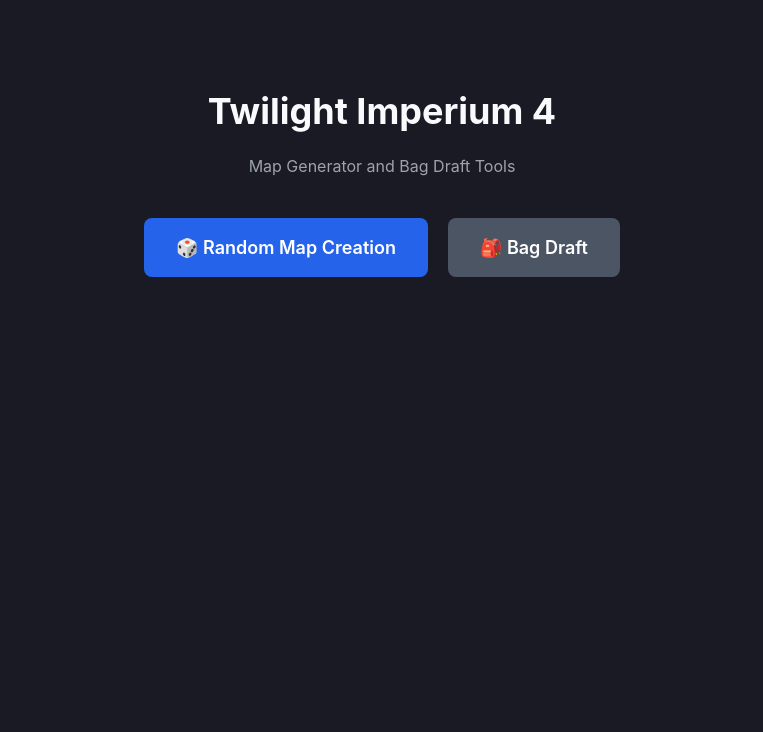
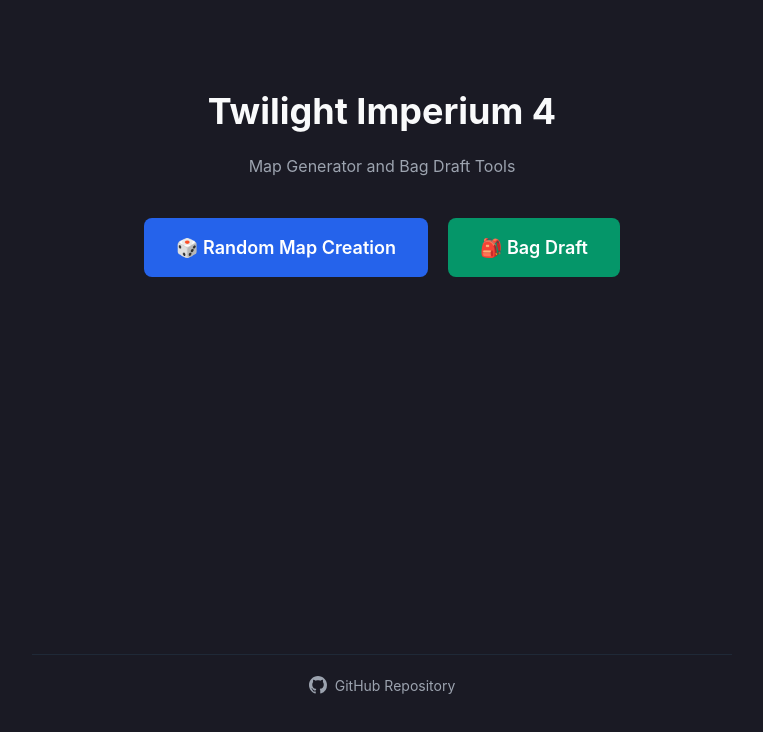
Before and after one commit to MidnightMist/ti4_bag_draft, a React (Vite) app in the folder client/: page / in a window 1280 px wide. Shown: the top 732 px of the page, without its empty margins (258-1021 px from the left). Built offline with nearby package versions, Linux system fonts and the light colour scheme.

Commit message:
style: update Home page layout for footer support
Restructured the Home component with flexbox to allow for a persistent footer at the bottom of the page.

```diff
--- a/client/src/App.jsx
+++ b/client/src/App.jsx
@@ -6,7 +6,8 @@
 
 function Home() {
   return (
-    <div style={{ padding: '60px 20px', textAlign: 'center', maxWidth: '700px', margin: '0 auto' }}>
+    <div style={{ padding: '60px 20px', textAlign: 'center', maxWidth: '700px', margin: '0 auto', display: 'flex', flexDirection: 'column', minHeight: '80vh', justifyContent: 'space-between' }}>
+      <div>
         <h1 style={{ fontSize: '36px', marginBottom: '12px', color: '#f9fafb' }}>
           Twilight Imperium 4
         </h1>
@@ -25,12 +26,37 @@
           </Link>
           <Link
             to="/draft"
-          style={{ ...buttonStyle, backgroundColor: '#4b5563' }}
-          onMouseEnter={(e) => e.target.style.backgroundColor = '#374151'}
-          onMouseLeave={(e) => e.target.style.backgroundColor = '#4b5563'}
+            style={{ ...buttonStyle, backgroundColor: '#059669' }}
+            onMouseEnter={(e) => e.target.style.backgroundColor = '#047857'}
+            onMouseLeave={(e) => e.target.style.backgroundColor = '#059669'}
           >
             🎒 Bag Draft
           </Link>
+        </div>
+      </div>
+
+      <div style={{ marginTop: '60px', paddingTop: '20px', borderTop: '1px solid #1f2937' }}>
+        <a
+          href="https://github.com/MidnightMist/ti4_bag_draft"
+          target="_blank"
+          rel="noopener noreferrer"
+          style={{
+            color: '#9ca3af',
+            textDecoration: 'none',
+            display: 'inline-flex',
+            alignItems: 'center',
+            gap: '8px',
+            fontSize: '14px',
+            transition: 'color 0.2s',
+          }}
+          onMouseEnter={(e) => e.currentTarget.style.color = '#f3f4f6'}
+          onMouseLeave={(e) => e.currentTarget.style.color = '#9ca3af'}
+        >
+          <svg height="18" width="18" viewBox="0 0 16 16" fill="currentColor" style={{ display: 'inline-block', verticalAlign: 'middle' }}>
+            <path d="M8 0C3.58 0 0 3.58 0 8c0 3.54 2.29 6.53 5.47 7.59.4.07.55-.17.55-.38 0-.19-.01-.82-.01-1.49-2.01.37-2.53-.49-2.69-.94-.09-.23-.48-.94-.82-1.13-.28-.15-.68-.52-.01-.53.63-.01 1.08.58 1.23.82.72 1.21 1.87.87 2.33.66.07-.52.28-.87.51-1.07-1.78-.2-3.64-.89-3.64-3.95 0-.87.31-1.59.82-2.15-.08-.2-.36-1.02.08-2.12 0 0 .67-.22 2.2.82.64-.18 1.32-.27 2-.27.68 0 1.36.09 2 .27 1.53-1.04 2.2-.82 2.2-.82.44 1.1.16 1.92.08 2.12.51.56.82 1.27.82 2.15 0 3.07-1.87 3.75-3.65 3.95.29.25.54.73.54 1.48 0 1.07-.01 1.93-.01 2.2 0 .21.15.46.55.38A8.013 8.013 0 0016 8c0-4.42-3.58-8-8-8z"></path>
+          </svg>
+          GitHub Repository
+        </a>
       </div>
     </div>
   );
```
Lines whose indentation alone changed are shown as unchanged.
